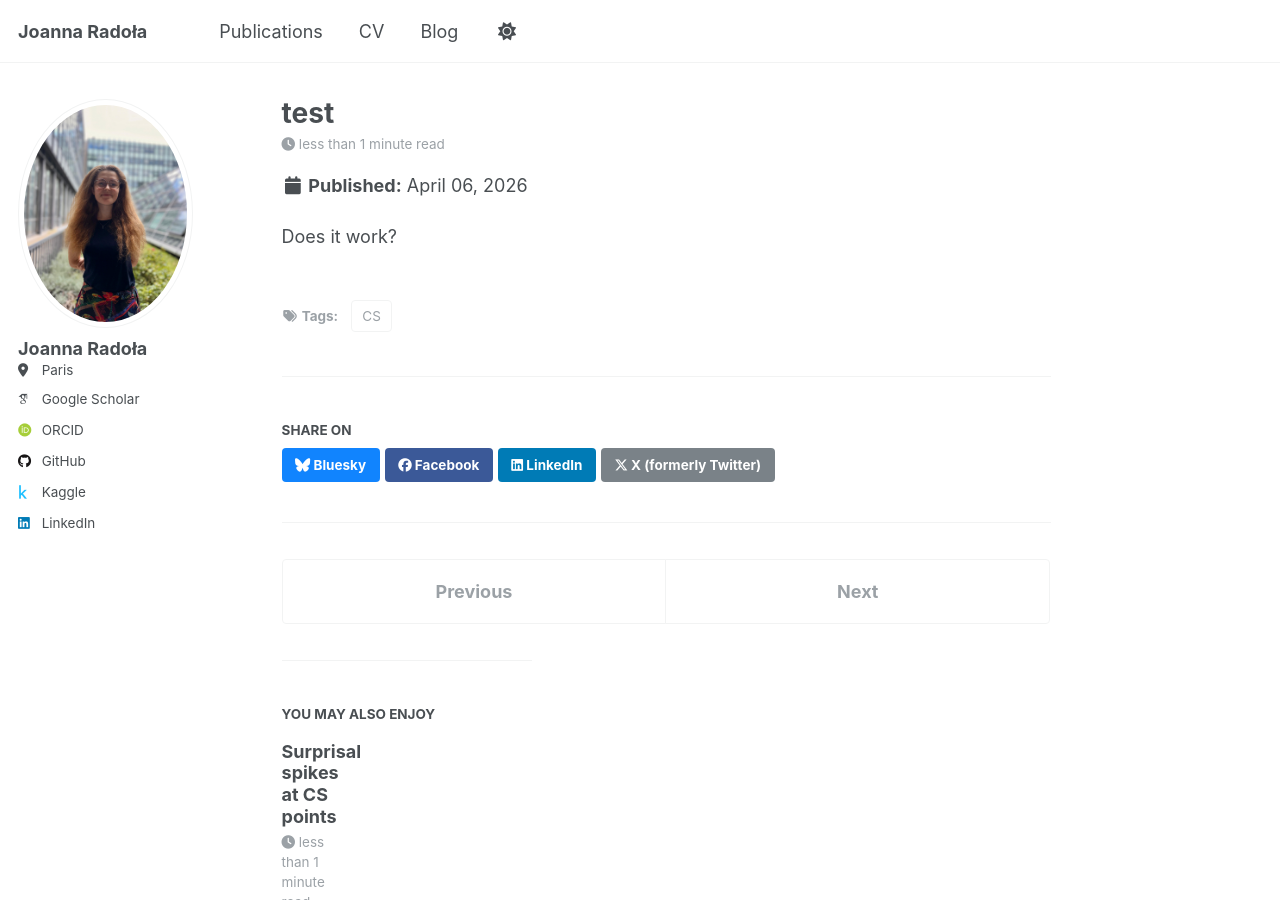
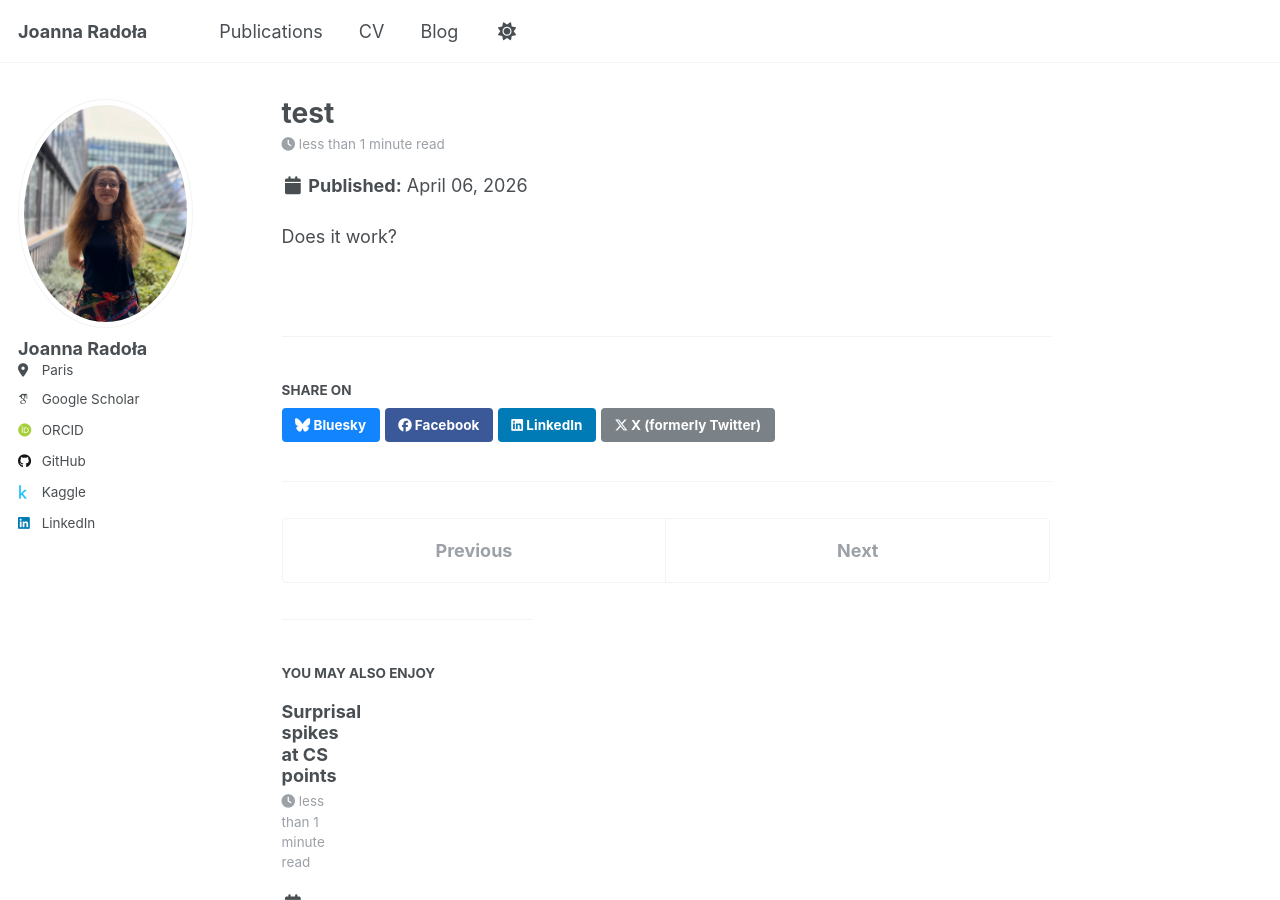
Before and after one commit to jradola/jradola.github.io, a Jekyll site: the page built from _posts/2026-04-06-test.md, in a window 1280 px wide and 900 px high. Built offline with Jekyll 4.4.1, drawn with Linux system fonts in a browser that asks for light colours; some web fonts are replaced; a script that is not in the unit is left out.

Commit message:
fix posts

```diff
--- a/_posts/2026-04-06-test.md
+++ b/_posts/2026-04-06-test.md
@@ -1,8 +1,6 @@
 ---
 layout: single
-title: 'test'
+title: "test"
 date: 2026-04-06
-tags:
-  - CS
 ---
 Does it work?
```
Also changed, not shown: _posts/2026-04-10-blog-post-1.md (+1 -1 lines).
